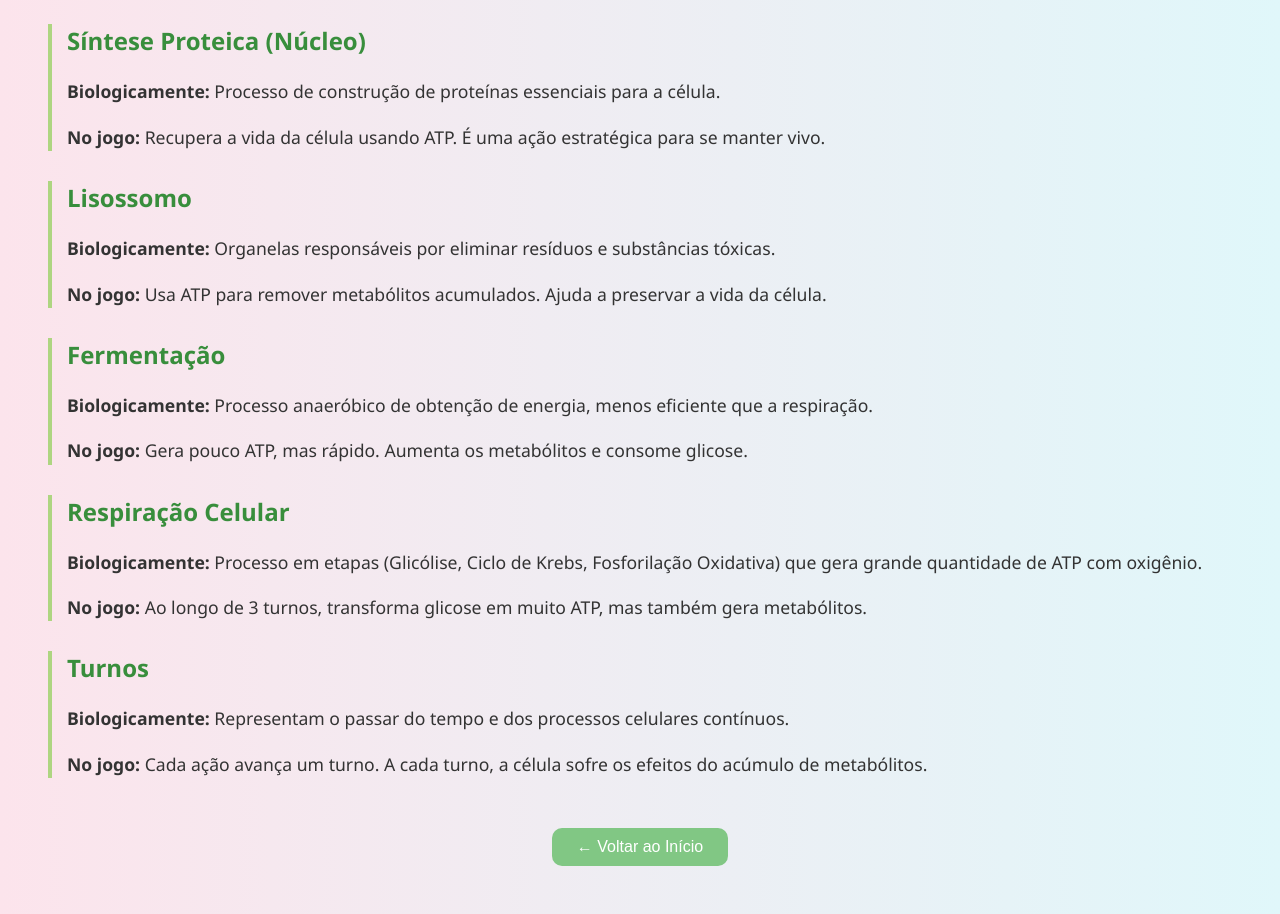
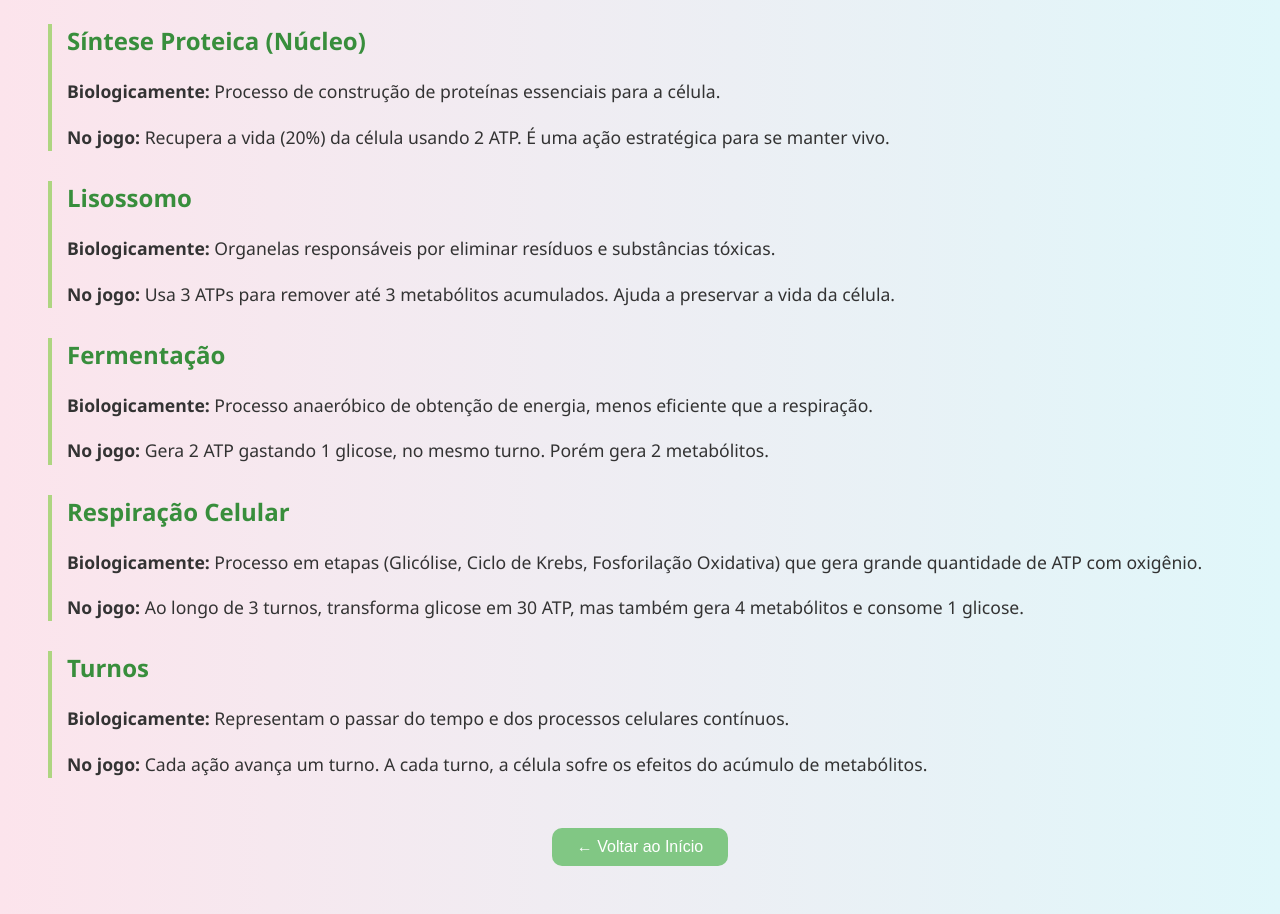
Before and after one commit to fred25/extensao_bioquimica_1, a plain HTML site: page guia.html in a window 1280 px wide. Shown: the part 800-1714 px from the top of the page. Drawn offline with Linux system fonts and the light colour scheme.

Commit message:
atualizar explicações

```diff
--- a/guia.html
+++ b/guia.html
@@ -94,14 +94,14 @@
     <div class="bloco">
         <h2>Síntese Proteica (Núcleo)</h2>
         <p><strong>Biologicamente:</strong> Processo de construção de proteínas essenciais para a célula.</p>
-        <p><strong>No jogo:</strong> Recupera a vida da célula usando ATP. É uma ação estratégica para se manter vivo.
+        <p><strong>No jogo:</strong> Recupera a vida (20%) da célula usando 2 ATP. É uma ação estratégica para se manter vivo.
         </p>
     </div>
 
     <div class="bloco">
         <h2>Lisossomo</h2>
         <p><strong>Biologicamente:</strong> Organelas responsáveis por eliminar resíduos e substâncias tóxicas.</p>
-        <p><strong>No jogo:</strong> Usa ATP para remover metabólitos acumulados. Ajuda a preservar a vida da célula.
+        <p><strong>No jogo:</strong> Usa 3 ATPs para remover até 3 metabólitos acumulados. Ajuda a preservar a vida da célula.
         </p>
     </div>
 
@@ -109,14 +109,14 @@
         <h2>Fermentação</h2>
         <p><strong>Biologicamente:</strong> Processo anaeróbico de obtenção de energia, menos eficiente que a
             respiração.</p>
-        <p><strong>No jogo:</strong> Gera pouco ATP, mas rápido. Aumenta os metabólitos e consome glicose.</p>
+        <p><strong>No jogo:</strong> Gera 2 ATP gastando 1 glicose, no mesmo turno. Porém gera 2 metabólitos.</p>
     </div>
 
     <div class="bloco">
         <h2>Respiração Celular</h2>
         <p><strong>Biologicamente:</strong> Processo em etapas (Glicólise, Ciclo de Krebs, Fosforilação Oxidativa) que
             gera grande quantidade de ATP com oxigênio.</p>
-        <p><strong>No jogo:</strong> Ao longo de 3 turnos, transforma glicose em muito ATP, mas também gera metabólitos.
+        <p><strong>No jogo:</strong> Ao longo de 3 turnos, transforma glicose em 30 ATP, mas também gera 4 metabólitos e consome 1 glicose.
         </p>
     </div>
 
```
